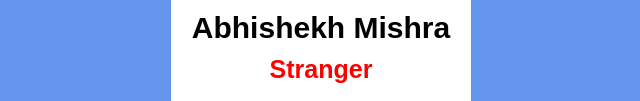
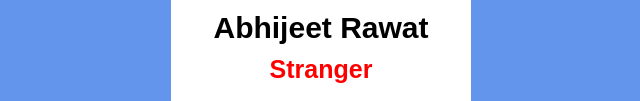
Before and after one commit to abhijeetrawat25/Facebook-Friend-Request, a plain HTML site: page index.html in a window 1280 px wide. Shown: the part 421-522 px from the top of the page, without its empty margins (319-959 px from the left). Drawn offline with Linux system fonts and the light colour scheme; a web font is replaced by a local one.

Commit message:
Update index.html

```diff
--- a/index.html
+++ b/index.html
@@ -10,7 +10,7 @@
 <body>
     <div id="card">
         <img src="https://plus.unsplash.com/premium_photo-1707932498164-85ea476b8c2c?w=500&auto=format&fit=crop&q=60&ixlib=rb-4.0.3&ixid=M3wxMjA3fDB8MHxzZWFyY2h8NDF8fG1vZGVsfGVufDB8MHwwfHx8MA%3D%3D" alt="cover-image">
-        <h1>Abhishekh Mishra</h1>
+        <h1>Abhijeet Rawat</h1>
         <h4>Stranger</h4>
         <div id="btn-container">
             <!-- <button id="remove">Remove</button> -->
```
